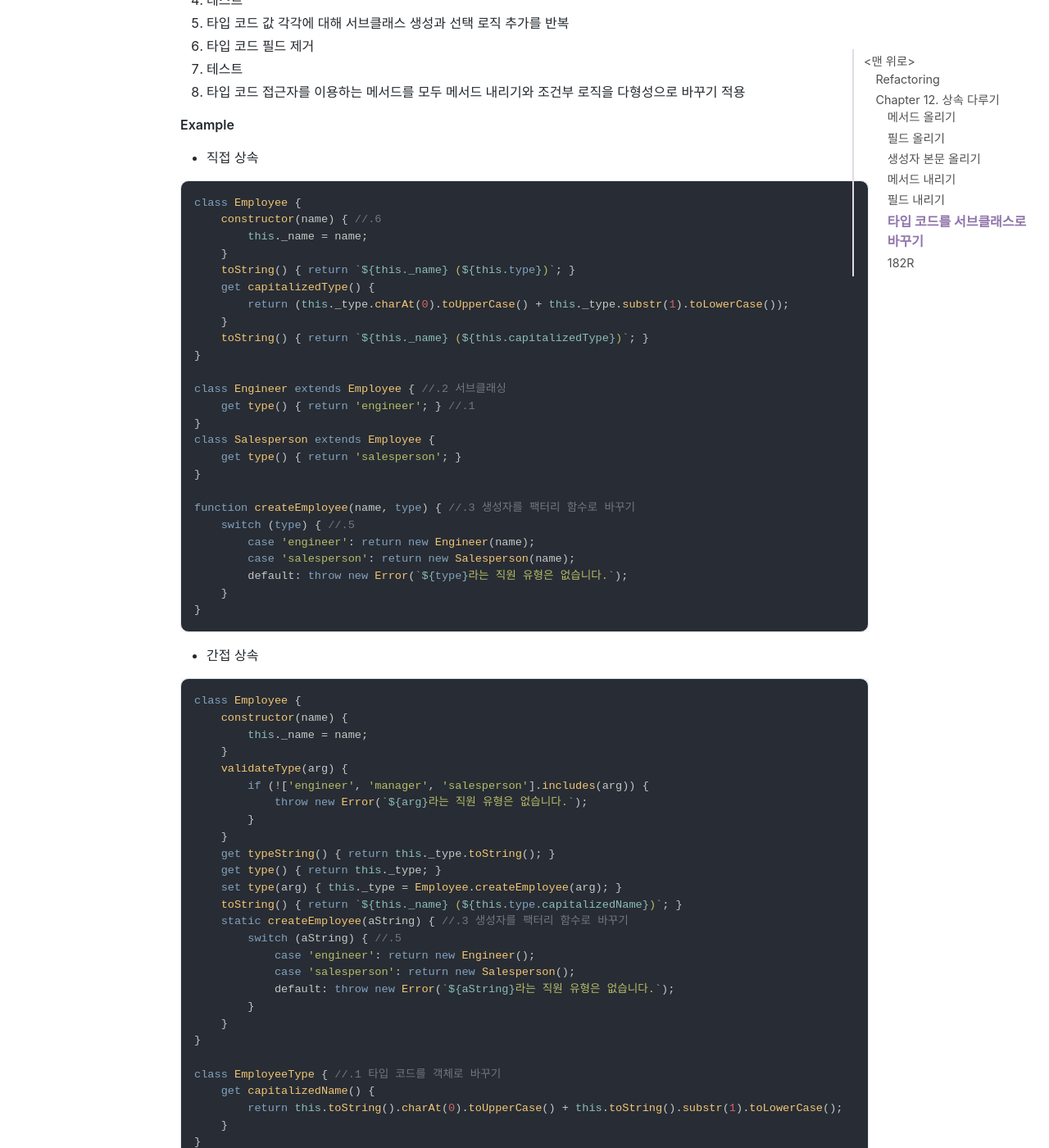
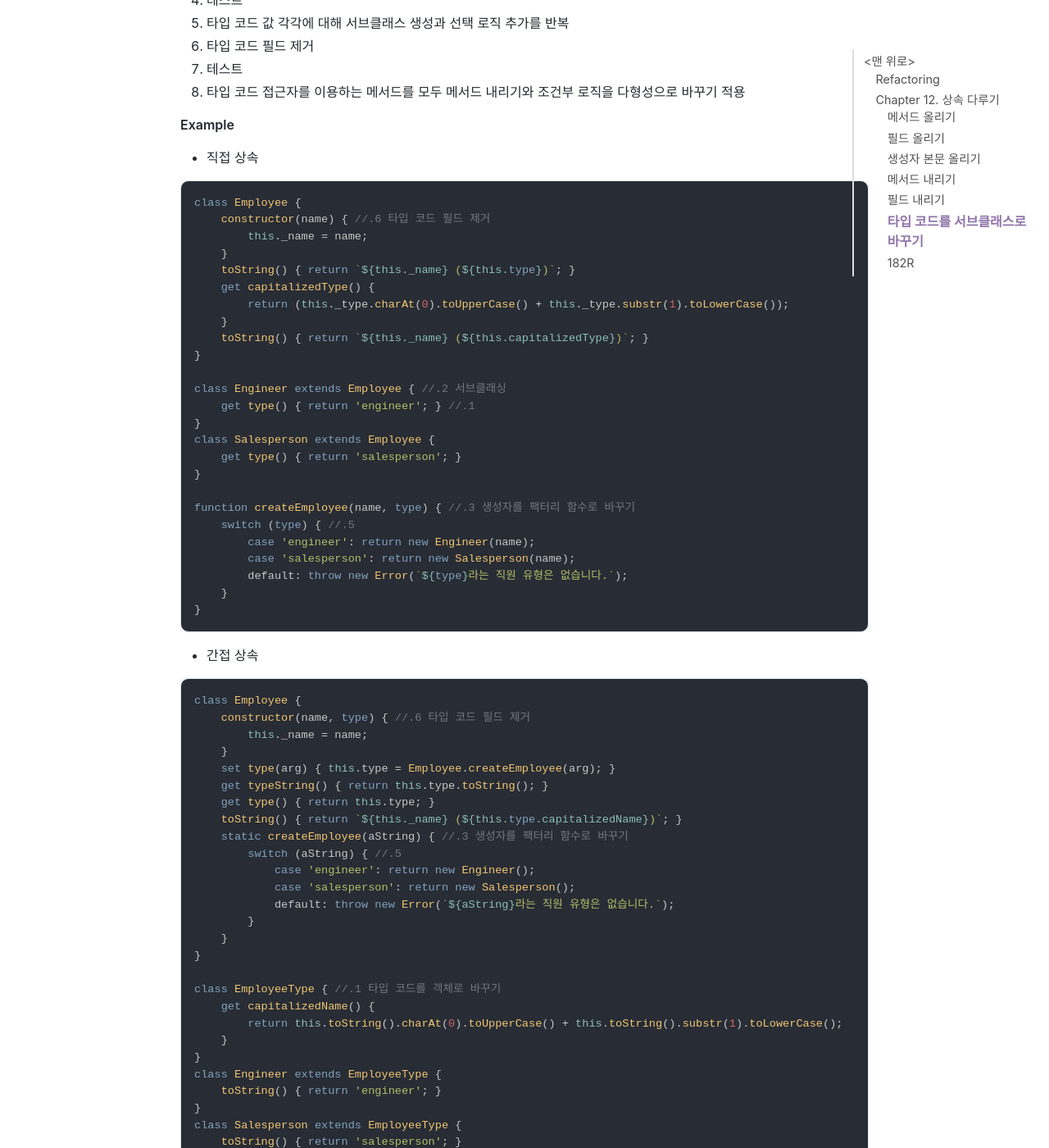
Before and after one commit to jihunparkme/jihunparkme.github.io, a Jekyll site: the page built from _posts/2021-11-29-Refactoring-12.md, in a window 1280 px wide and 1400 px high, scrolled down 6446 px. Shown: the whole window at 82% size. Built offline with Jekyll 4.4.1, drawn with Linux system fonts in a browser that asks for light colours; nearby versions of some CDN libraries; comment, search, counter and statistics services are not loaded.

Commit message:
[Refactoring] 타입 코드를 서브클래스로 바꾸기 일부 내용 수정

````diff
--- a/_posts/2021-11-29-Refactoring-12.md
+++ b/_posts/2021-11-29-Refactoring-12.md
@@ -288,7 +288,7 @@ function createEmployee(name, type) {
 
 ```javascript
 class Employee {
-    constructor(name) { //.6
+    constructor(name) { //.6 타입 코드 필드 제거
         this._name = name;
     }
     toString() { return `${this._name} (${this.type})`; }
@@ -318,17 +318,12 @@ function createEmployee(name, type) { //.3 생성자를 팩터리 함수로 바
 
 ```javascript
 class Employee {
-    constructor(name) {
+    constructor(name, type) { //.6 타입 코드 필드 제거
         this._name = name;
     }
-    validateType(arg) {
-        if (!['engineer', 'manager', 'salesperson'].includes(arg)) {
-            throw new Error(`${arg}라는 직원 유형은 없습니다.`);
-        }
-    }
-    get typeString() { return this._type.toString(); }
-    get type() { return this._type; }
-    set type(arg) { this._type = Employee.createEmployee(arg); }
+    set type(arg) { this.type = Employee.createEmployee(arg); }
+    get typeString() { return this.type.toString(); }
+    get type() { return this.type; }
     toString() { return `${this._name} (${this.type.capitalizedName})`; }
     static createEmployee(aString) { //.3 생성자를 팩터리 함수로 바꾸기
         switch (aString) { //.5
````
